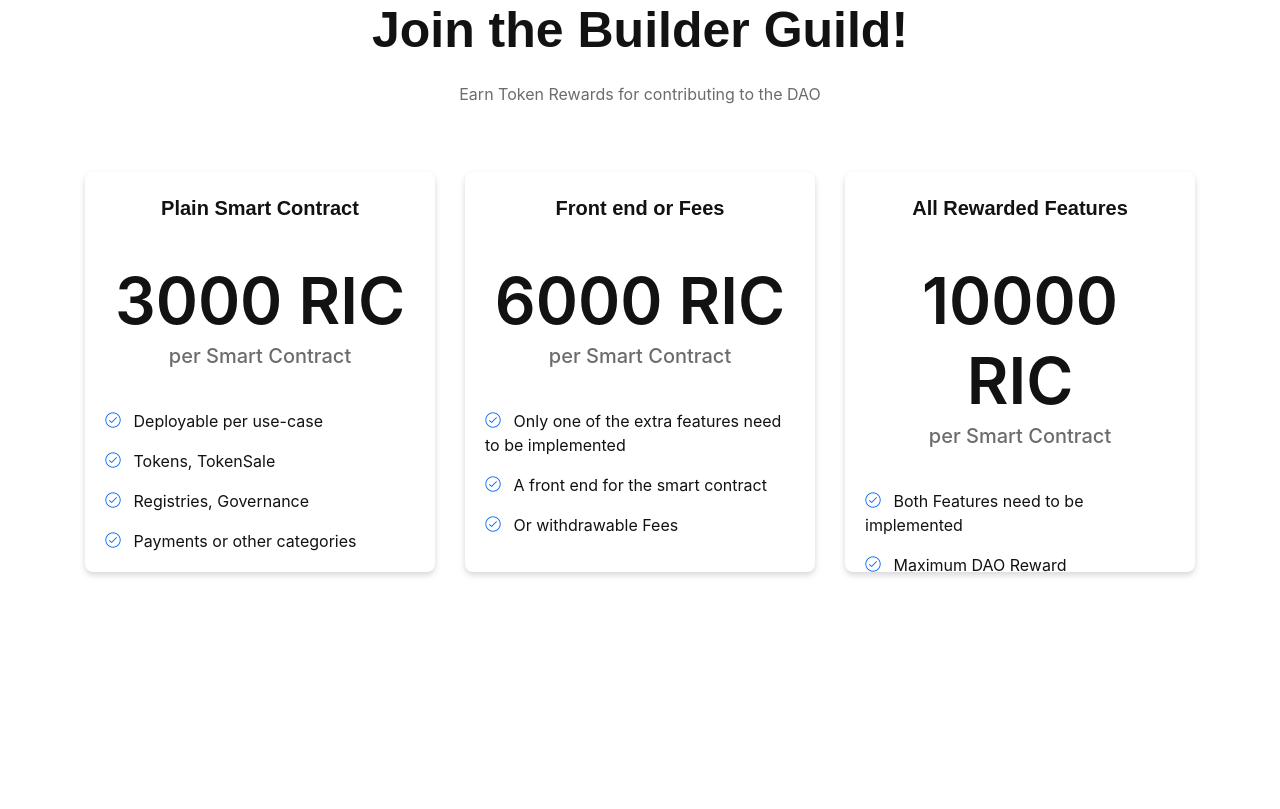
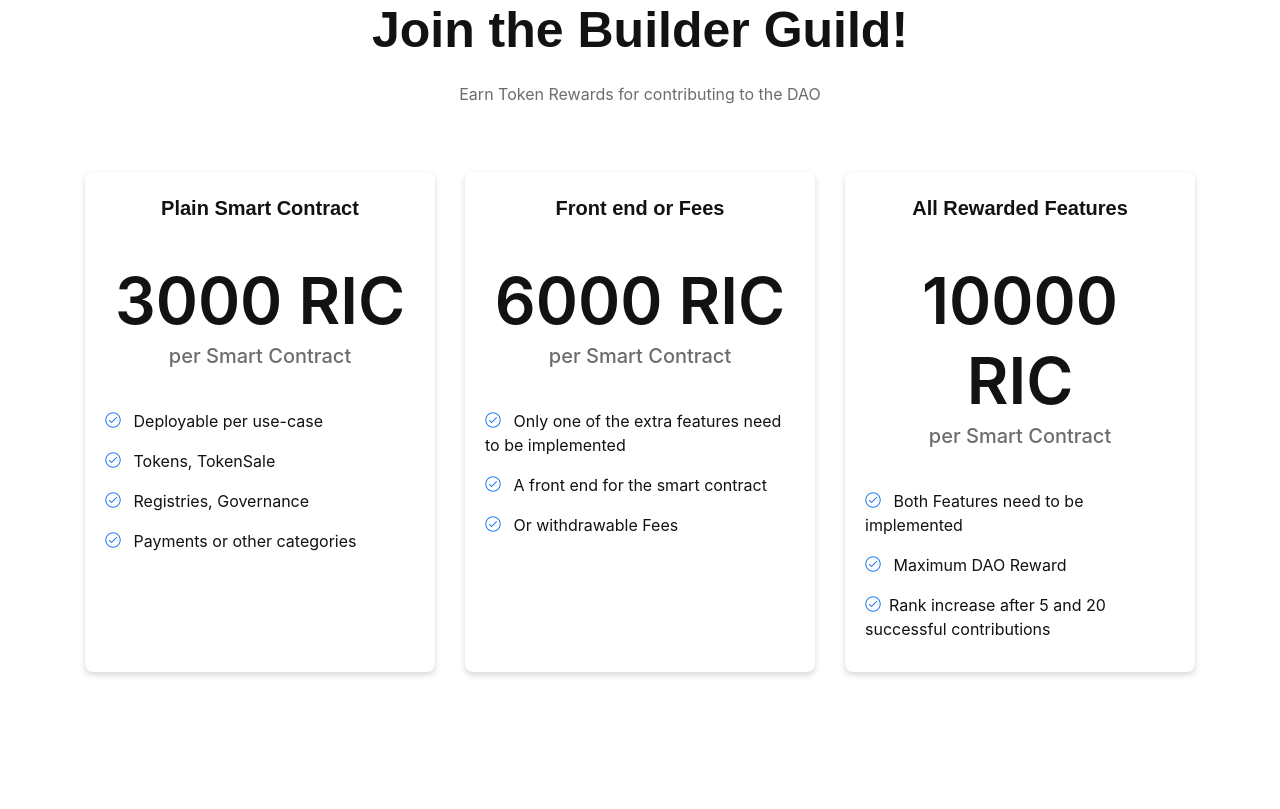
Before and after one commit to StrawberryChocolateFudge/RF-Landingpage, a website built with Parcel: page index.html in a window 1280 px wide. Shown: the part 1660-2469 px from the top of the page. Built offline with nearby package versions, Linux system fonts and the light colour scheme; a web font is replaced by a local one.

Commit message:
height set to 500

```diff
--- a/assets/css/style.css
+++ b/assets/css/style.css
@@ -3335,8 +3335,8 @@ p.form-message.error {
   color: #fff;
 }
 
-.height-400 {
-  height: 400px;
+.height-500 {
+  height: 500px;
 }
 
 .auditTrailEl {
--- a/index.html
+++ b/index.html
@@ -235,7 +235,7 @@
         <!-- row -->
         <div class="row justify-content-center">
           <div class="col-lg-4 col-md-7 col-sm-9">
-            <div class="single-pricing mt-40 height-400">
+            <div class="single-pricing mt-40 height-500">
               <div class="pricing-header text-center">
                 <h5 class="sub-title">Plain Smart Contract</h5>
                 <span class="price">3000 RIC</span>
@@ -264,7 +264,7 @@
           </div>
 
           <div class="col-lg-4 col-md-7 col-sm-9">
-            <div class="single-pricing pro mt-40 height-400">
+            <div class="single-pricing pro mt-40 height-500">
               <div class="pricing-header text-center">
                 <h5 class="sub-title">Front end or Fees</h5>
                 <span class="price">6000 RIC</span>
@@ -290,7 +290,7 @@
           </div>
 
           <div class="col-lg-4 col-md-7 col-sm-9">
-            <div class="single-pricing enterprise mt-40 height-400">
+            <div class="single-pricing enterprise mt-40 height-500">
               <div class="pricing-header text-center">
                 <h5 class="sub-title">All Rewarded Features</h5>
                 <span class="price">10000 RIC</span>
```
